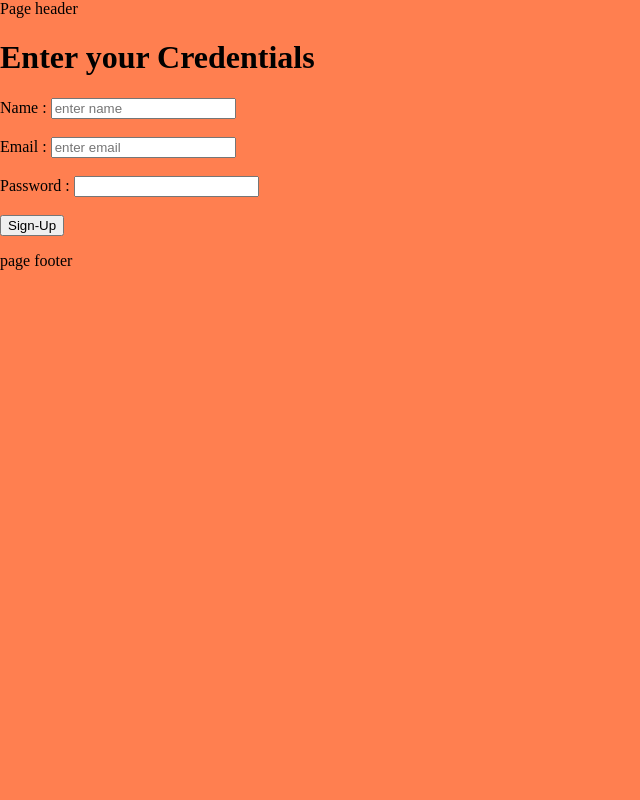
After one commit to shishir474/codial, a Node server app: page /signup/ in a window 1280 px wide. The commit adds this page. Shown: the whole page, without its empty margins (0-640 px from the left). Run offline with Node 20, Linux system fonts and the light colour scheme; some libraries are stand-ins or nearby versions.

Commit message:
created routes,models,controllers views,config,layout,cookie

```diff
--- /dev/null
+++ b/assets/css/layout.css
@@ -0,0 +1,4 @@
+ /* below styling will be applied to all the files that are following this layout */
+body{
+    margin:0;
+}
--- /dev/null
+++ b/assets/css/signup.css
@@ -0,0 +1,3 @@
+body{
+    background-color: coral;
+}
--- /dev/null
+++ b/assets/css/user_profile.css
@@ -0,0 +1,3 @@
+body{
+    background-color:lightpink;
+}
--- /dev/null
+++ b/controllers/signup_controller.js
@@ -0,0 +1,6 @@
+module.exports.signup = function(req,res){
+    // res.end('<h1>Express is up for codial</h1>');
+    return res.render('signup',{
+        title:'Sign Up'
+    });
+}
--- a/index.js
+++ b/index.js
@@ -2,6 +2,25 @@
 const express = require('express');
 const port = 8000;
 const app = express();
+const expressLayouts = require('express-ejs-layouts');
+const cookieParser = require('cookie-parser');
+const db = require('./config/mongoose');
+const User = require('./models/User');
+
+// look for the static files in the assets folder
+app.use(express.static('./assets'));
+
+app.use(express.urlencoded());
+
+// telling my app to use the cookie parser so that I can access/alter it
+app.use(cookieParser());
+
+// all the views that are going to be rendered belongs to some sort of a layout.That's why we need to tell our app
+app.use(expressLayouts);
+
+// extract style and scripts from subpages into the layout
+app.set('layout extractStyles',true);
+app.set('layout extractScripts',true);
 
 // use express router
 app.use('/',require('./routes'));
--- a/package.json
+++ b/package.json
@@ -13,7 +13,10 @@
   "author": "Shishir Singh",
   "license": "ISC",
   "dependencies": {
+    "cookie-parser": "^1.4.5",
     "ejs": "^3.1.5",
-    "express": "^4.17.1"
+    "express": "^4.17.1",
+    "express-ejs-layouts": "^2.5.0",
+    "mongoose": "^5.11.14"
   }
 }
--- a/routes/index.js
+++ b/routes/index.js
@@ -1,6 +1,7 @@
 const express = require('express');
 const router = express.Router();
 const homeController = require('../controllers/home_controller');
+
 
 router.get('/',homeController.home);
 // For all get type request for the path '/' this (homeController.home) function will be called
@@ -14,6 +15,8 @@ router.use('/posts', require('./posts'));
 /* for any other routes access from here
  router.use('/routerName',require('./routerfile'));
 */
+router.use('/signup',require('./signup'))
+router.use('/create-user',require('./create-user'));
 
 console.log('router loaded');
 module.exports = router;
--- /dev/null
+++ b/views/_footer.ejs
@@ -0,0 +1,3 @@
+<footer>
+    page footer
+</footer>
--- /dev/null
+++ b/views/_header.ejs
@@ -0,0 +1,3 @@
+<header>
+    Page header
+</header>
--- /dev/null
+++ b/views/layout.ejs
@@ -0,0 +1,17 @@
+<!-- all the view files will be rendered according to this layout -->
+<html>
+<head>
+  <!-- This will be the common styling to all the files that are rendered using this layout -->
+  <link rel="stylesheet" href="/css/layout.css">
+  <%- style %>
+</head>
+<body>
+  <%- include('_header') %>
+  <%- body %>
+    <!-- Here body represents the bodypart of the view file that is going to be rendered -->
+  <%- include('_footer') %>
+  <%- script %>
+</body>
+
+
+</html>
--- /dev/null
+++ b/views/signup.ejs
@@ -0,0 +1,27 @@
+<html>
+    <head>
+     <title><%-title %></title>
+     <link rel="stylesheet" href="/css/signup.css">
+
+    </head>
+    <body>
+        <h1>Enter your Credentials</h1>
+        <form action="/create-user" method="POST">
+            <div>
+                <label for="name">Name :</label>
+                <input type="text" name="name" id="name" placeholder="enter name" required>
+            </div><br>
+            <div>
+                <label for="email">Email :</label>
+                <input type="email" name="email" id="email" required placeholder="enter email">
+            </div><br>
+             <div>
+                <label for="password">Password :</label>
+                <input type="password" name="password" id="password" required>
+            </div><br>
+
+            <input type="submit" value="Sign-Up">
+
+        </form>
+    </body>
+</html>
--- a/views/user.ejs
+++ b/views/user.ejs
@@ -3,9 +3,12 @@
         <title>
             <%= title %>
         </title>
-
+        <link rel="stylesheet" href="/css/user_profile.css">
     </head>
     <body>
+        <!-- <%- include('_header') %> -->
+        <!-- as I've already included my header and footer in layout.ejs that's why I'm omitting(bcoz it's appering twice) this part in body part  -->
         <h1>Hey <%= title%>, you've got <%= number %> users </h1>
+        <!-- <%- include('_footer') %> -->
     </body>
 </html>
```
Also changed, not shown: config/mongoose.js (added, +19 -0 lines), controllers/create-user_controller.js (added, +24 -0 lines), controllers/home_controller.js (+7 -0 lines), models/User.js (added, +22 -0 lines), routes/create-user.js (added, +8 -0 lines), routes/signup.js (added, +9 -0 lines), views/home.ejs (+20 -1 lines), 1 other file.
